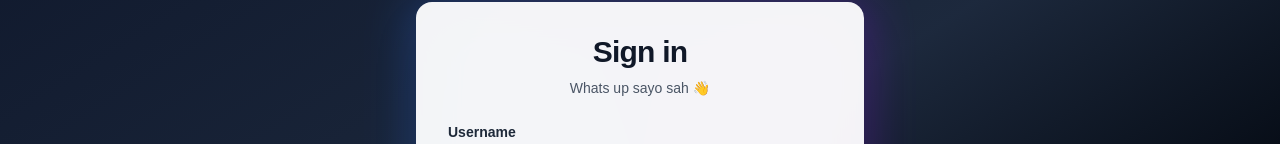
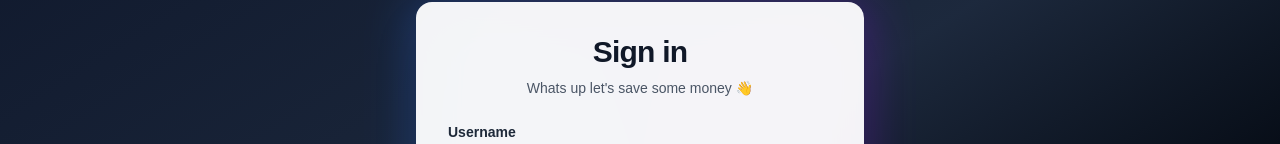
Before and after one commit to roden1999/Money-Tracking-App, a Next.js app: page / in a window 1280 px wide. Shown: the part 188-332 px from the top of the page. Built offline with nearby package versions, Linux system fonts and the light colour scheme.

Commit message:
modify ui

```diff
--- a/app/(auth_page)/login/page.tsx
+++ b/app/(auth_page)/login/page.tsx
@@ -55,7 +55,7 @@ export default function LoginPage() {
           </h1>
 
           <p className="text-sm text-gray-600 text-center mb-6">
-            Whats up sayo sah 👋
+            Whats up let's save some money 👋
           </p>
 
           {error && (
```
